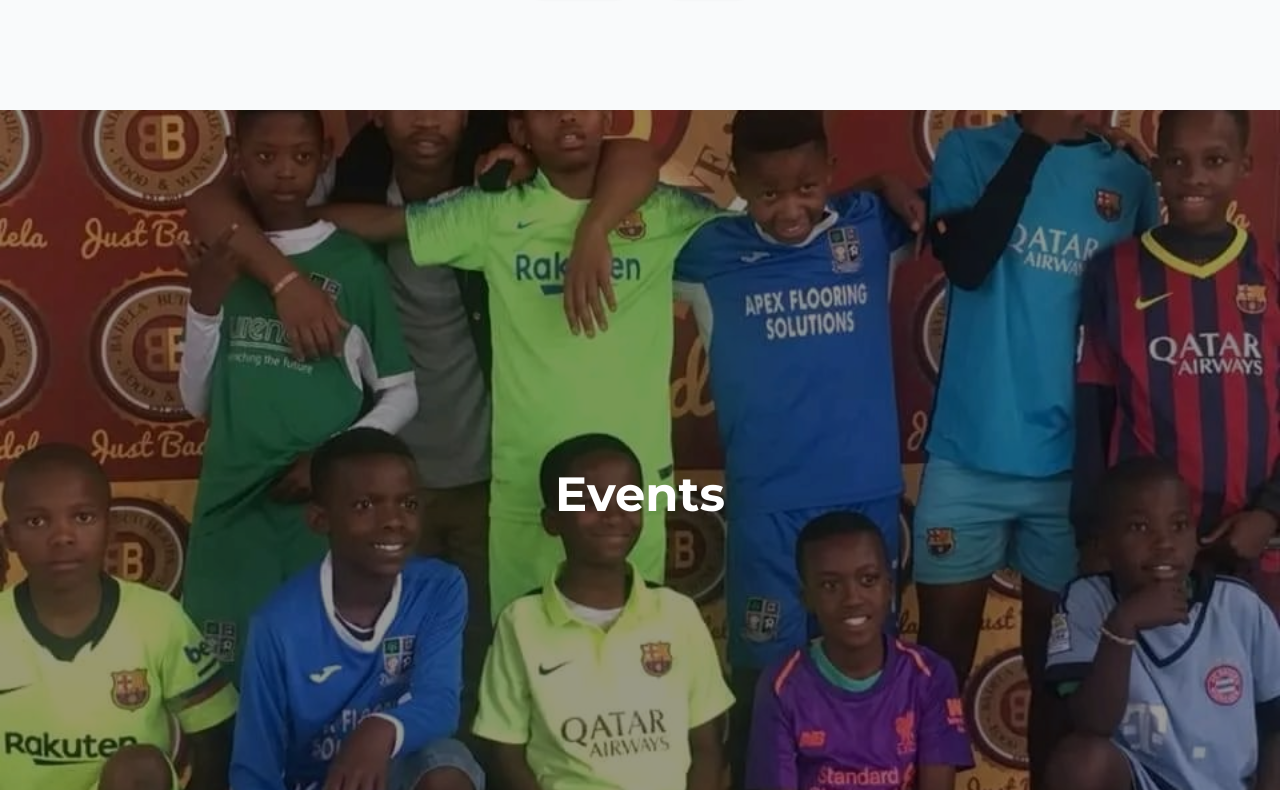
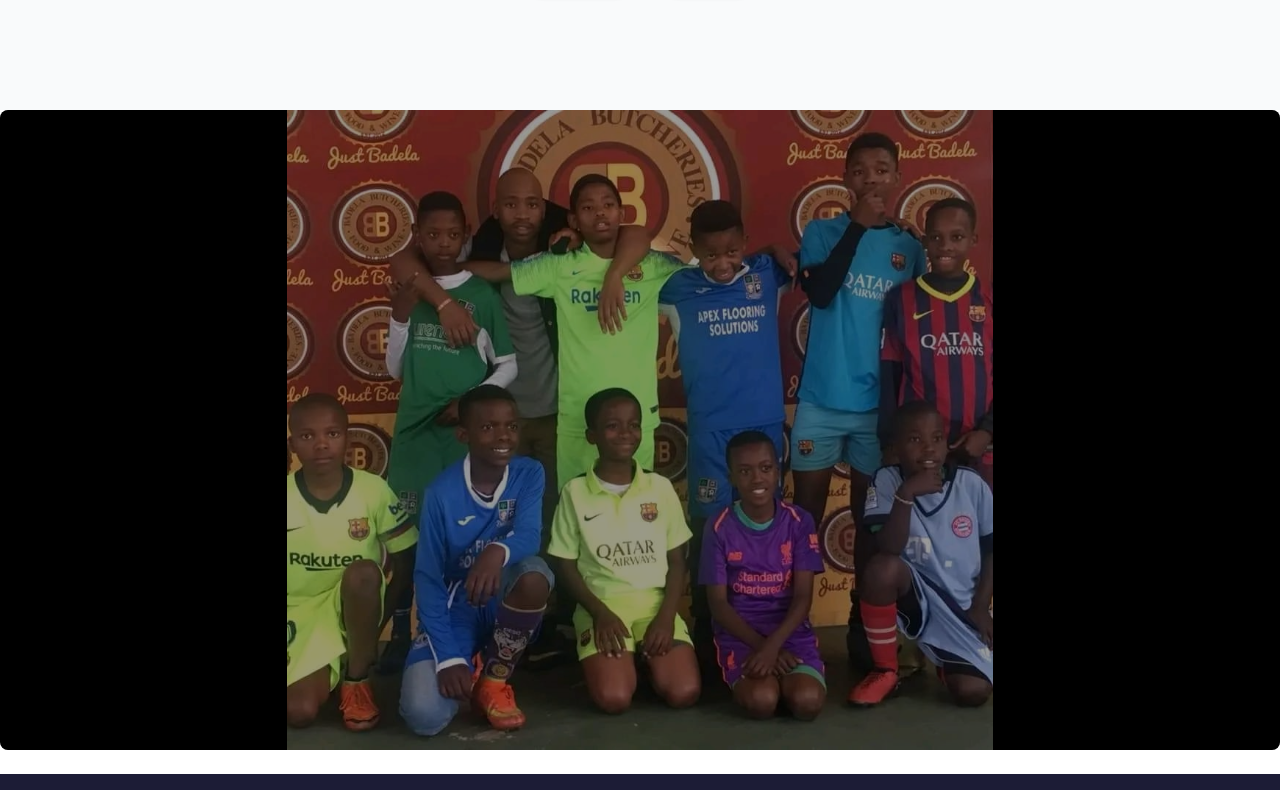
Before and after one commit to zerobbreak/Restaurant-App, a React (Vite) app: page /blue-hills/gallery in a window 1280 px wide. Shown: the part 410-1200 px from the top of the page. Built offline with nearby package versions, Linux system fonts and the light colour scheme.

Commit message:
Update gallery.jsx

```diff
--- a/src/pages/gallery.jsx
+++ b/src/pages/gallery.jsx
@@ -84,42 +84,42 @@
 
       {/* Events Section - Full Image Slideshow */}
       {showEvents && (
-        <section
-          className="relative h-screen w-full bg-black text-white flex items-center justify-center"
-        >
+        <section className="relative h-[80vh] w-full bg-black text-white flex items-center justify-center rounded-lg overflow-hidden">
           <div
-            className="absolute inset-0 bg-cover bg-center fade-animation"
+            className="absolute inset-0 bg-cover bg-center fade-animation rounded-lg"
             style={{
               backgroundImage: `url(${eventImages[currentEventImageIndex]})`,
               transition: "opacity 1s ease-in-out",
+              backgroundSize: "contain", // Adjust the size to show full image
+              backgroundRepeat: "no-repeat", // Prevent background repeat
             }}
           ></div>
-          <div className="absolute inset-0 bg-black opacity-40"></div>
+          <div className="absolute inset-0 bg-black opacity-40 rounded-lg"></div>
           <div className="relative z-10 text-center">
-            <h2 className="text-5xl font-semibold mb-8">Events</h2>
+
           </div>
         </section>
       )}
 
       {/* Food Section - Full Image Slideshow */}
       {!showEvents && (
-        <section
-          className="relative h-screen w-full bg-black text-white flex items-center justify-center"
-        >
+        <section className="relative h-[80vh] w-full bg-black text-white flex items-center justify-center rounded-lg overflow-hidden">
           <div
-            className="absolute inset-0 bg-cover bg-center fade-animation"
+            className="absolute inset-0 bg-cover bg-center fade-animation rounded-lg"
             style={{
               backgroundImage: `url(${foodImages[currentFoodImageIndex]})`,
               transition: "opacity 1s ease-in-out",
+              backgroundSize: "contain", // Adjust the size to show full image
+              backgroundRepeat: "no-repeat", // Prevent background repeat
             }}
           ></div>
-          <div className="absolute inset-0 bg-black opacity-40"></div>
+          <div className="absolute inset-0 bg-blac opacity-40 rounded-lg"></div>
           <div className="relative z-10 text-center">
-            <h2 className="text-5xl font-semibold mb-8">Food</h2>
+
           </div>
         </section>
       )}
-
+<br />
       <Footer />
     </div>
   );
```
